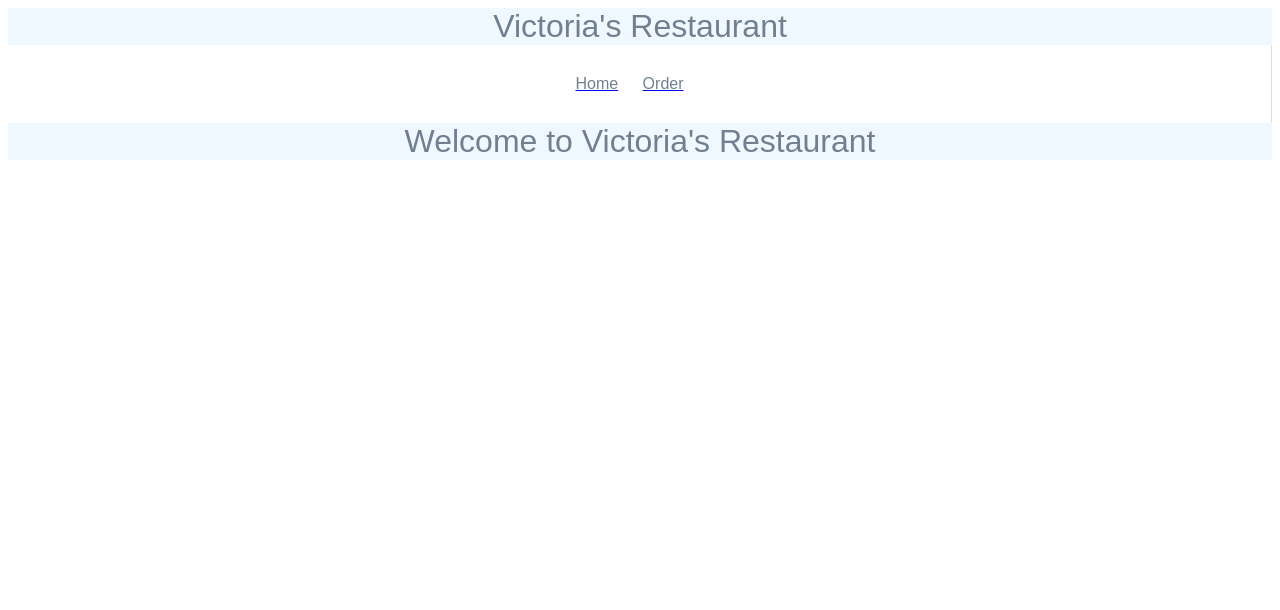
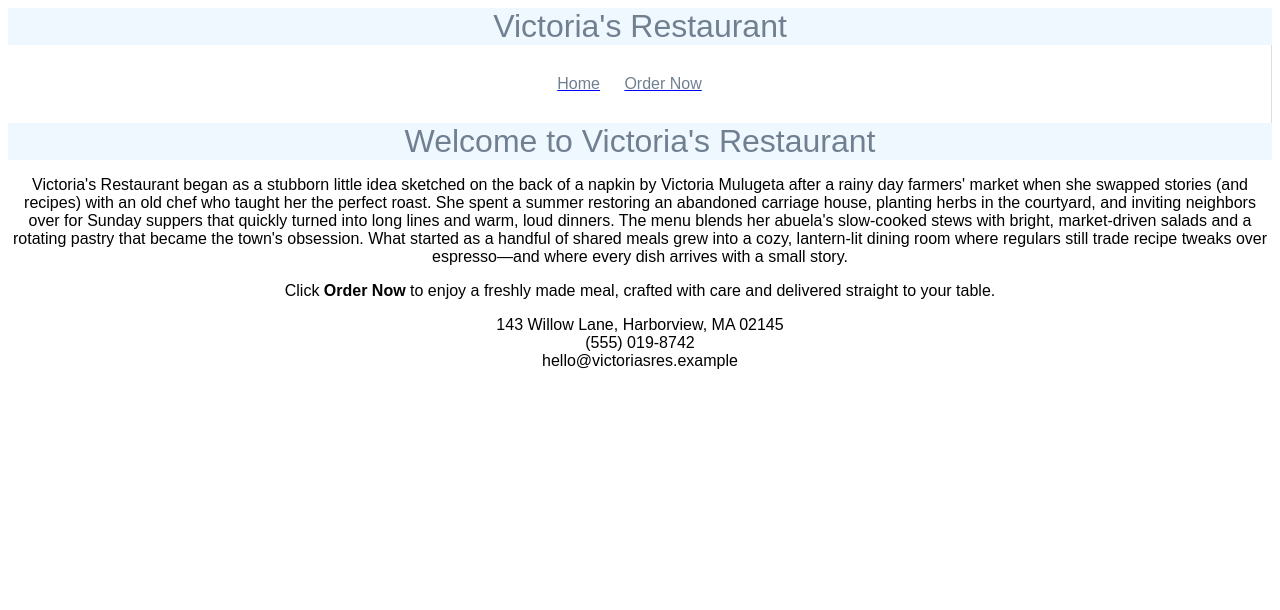
Before and after one commit to vmulu/cs412, a Django app: page /restaurant/ in a window 1280 px wide. Shown: the top 610 px of the page. Run offline with Django 5.2, Linux system fonts and the light colour scheme.

Commit message:
update to main and order page

```diff
--- a/restaurant/templates/restaurant/base.html
+++ b/restaurant/templates/restaurant/base.html
@@ -15,7 +15,7 @@
                     <a href="{% url 'main_page' %}">Home</a>
                 </li>
                 <li>
-                    <a href="{% url 'order_page' %}">Order</a>
+                    <a href="{% url 'order_page' %}">Order Now</a>
                 </li>
             </nav>
 
--- a/restaurant/templates/restaurant/main_page.html
+++ b/restaurant/templates/restaurant/main_page.html
@@ -10,4 +10,30 @@
         Welcome to Victoria's Restaurant
     </h1>
 
+    <p>
+        Victoria's Restaurant began as a stubborn little idea sketched on the back of
+        a napkin by Victoria Mulugeta after a rainy day farmers' market when she swapped
+        stories (and recipes) with an old chef who taught her the perfect roast. She
+        spent a summer restoring an abandoned carriage house, planting herbs in the
+        courtyard, and inviting neighbors over for Sunday suppers that quickly turned
+        into long lines and warm, loud dinners. The menu blends her abuela's slow-cooked
+        stews with bright, market-driven salads and a rotating pastry that became the
+        town's obsession. What started as a handful of shared meals grew into a cozy,
+        lantern-lit dining room where regulars still trade recipe tweaks over espresso—and
+        where every dish arrives with a small story.
+    </p>
+
+    <p>
+        Click <strong> Order Now </strong> to enjoy a freshly made meal, crafted with care and delivered
+        straight to your table.
+    </p>
+
+    <p>
+        143 Willow Lane, Harborview, MA 02145
+        <br>
+        (555) 019-8742
+        <br>
+        hello@victoriasres.example
+    </p>
+
 {% endblock %}
```
Also changed, not shown: restaurant/templates/restaurant/order_page.html (+14 -0 lines).
